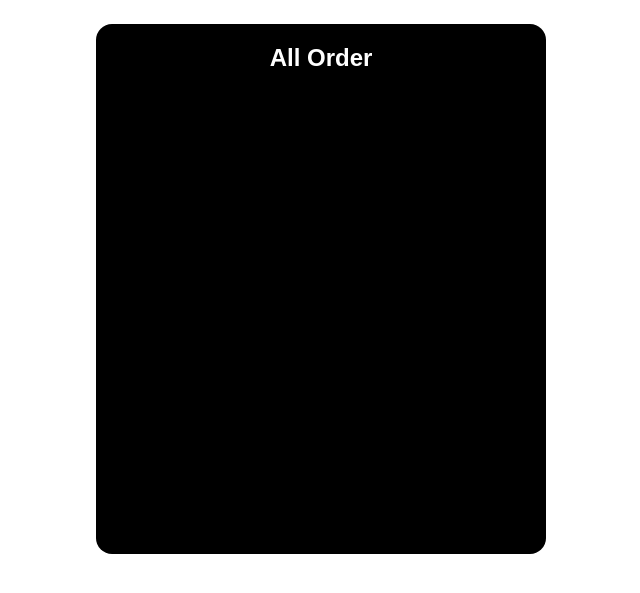
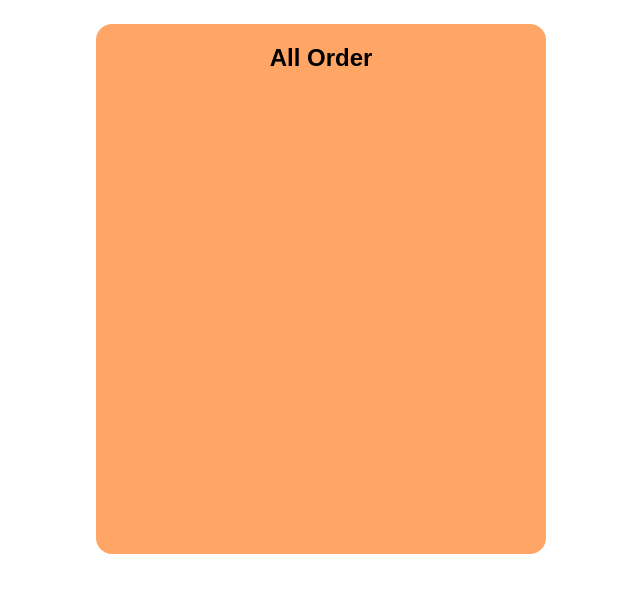
Before and after one commit to YoSirawit/All-S-Project, a Flask app: template templates/order_list.html in a window 1280 px wide. Shown: the part 120-713 px from the top of the page, without its empty margins (319-959 px from the left). Run offline with Flask 3, Linux system fonts and the light colour scheme; the template is opened without the code that fills it, so the values that code supplies are empty.

Commit message:
ปรับให้ข้อมูลเลื่อนลงได้ (overflow)

```diff
--- a/static/css/order_list.css
+++ b/static/css/order_list.css
@@ -6,20 +6,21 @@
 }
 
 #allorder {
+    overflow: auto;
     position: relative;
     width: 450px;
     height: 530px;
-    background: rgb(0, 0, 0);
+    background: rgba(255, 158, 89, 0.923);
     border-radius: 1rem;
     margin: auto;
     margin-top: 9rem;
     text-align: center;
     margin-bottom: 20px;
-    color: white;
+    color: rgb(0, 0, 0);
 }
 
 #allorder h2 {
-    color: rgb(255, 255, 255);
+    color: rgb(0, 0, 0);
     padding-top: 20px;
     padding-bottom: 10px;
     border-radius: 10px;
--- a/static/css/shoppage.css
+++ b/static/css/shoppage.css
@@ -73,8 +73,7 @@ body {
     margin: auto;
     text-align: center;
     margin-bottom: 20px;
-    overflow-x: hidden;
-    overflow-y: scroll;
+    overflow: auto;
 }
 
 #allorder h2 {
--- a/templates/Home.html
+++ b/templates/Home.html
@@ -22,7 +22,6 @@
                 <h3>{{i[0]}}</h3>
                 <img src="https://www.prachachat.net/wp-content/uploads/2020/03/13-2p1-2.jpg">
                 <br>
-                <p>Details if we want.</p>
             </div></a>
             {% endfor %}
 
--- a/templates/header.html
+++ b/templates/header.html
@@ -25,7 +25,7 @@
             <!-- menu หลังกด toggle -->
         <div class="dropdown_menu">
             <li><a href="{{ url_for('home') }}">Home</a></li>
-            <li><a href="#">My shop</a></li>
+            <li><a href="{{ url_for('help') }}">My shop</a></li>
             <li><a href="{{ url_for('logout')}}" class="action_btn">Logout</a></li>
         </div>
     </header>
--- a/templates/order_list.html
+++ b/templates/order_list.html
@@ -15,8 +15,8 @@
             <!-- ดึงข้อมูลลิสorderจากdatabaseทำยังไงงง -->
             {% for i in Order %}
                 <h3>{{i[3]}}</h3><p>time {{i[2]}}</p><a href="{{ url_for('delete_menu', menu_id=i[0]) }}">
-                <i class="fa-solid fa-trash fa-fade" style="color: coral;"></i></a>
-                <hr width=95% size=2 color=white>
+                    <i class="fa-regular fa-circle-check" style="color: #3eb314;"></i></a>
+                <hr width=95% size=2 color=black>
             {% endfor %}
         </div>
     </div>
```
